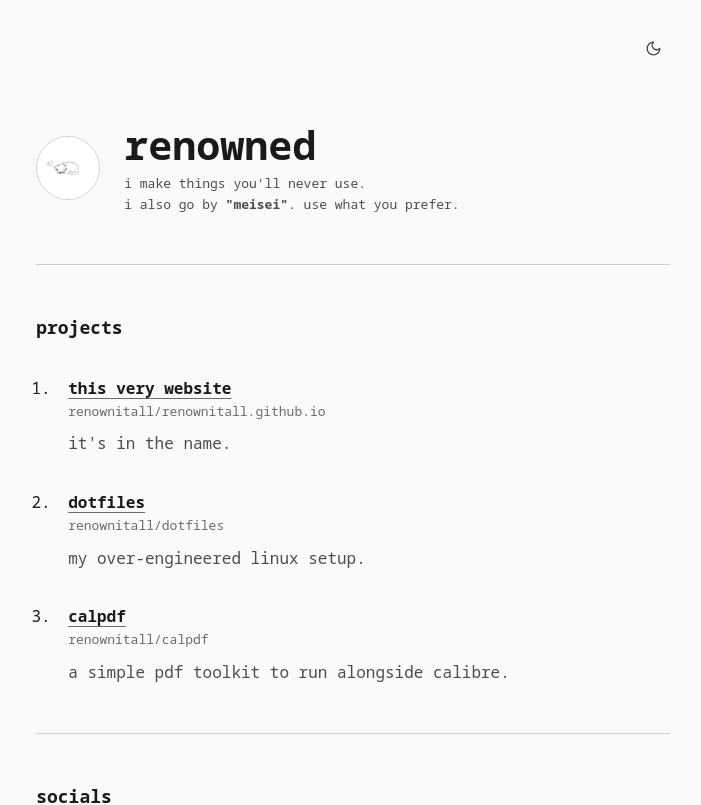
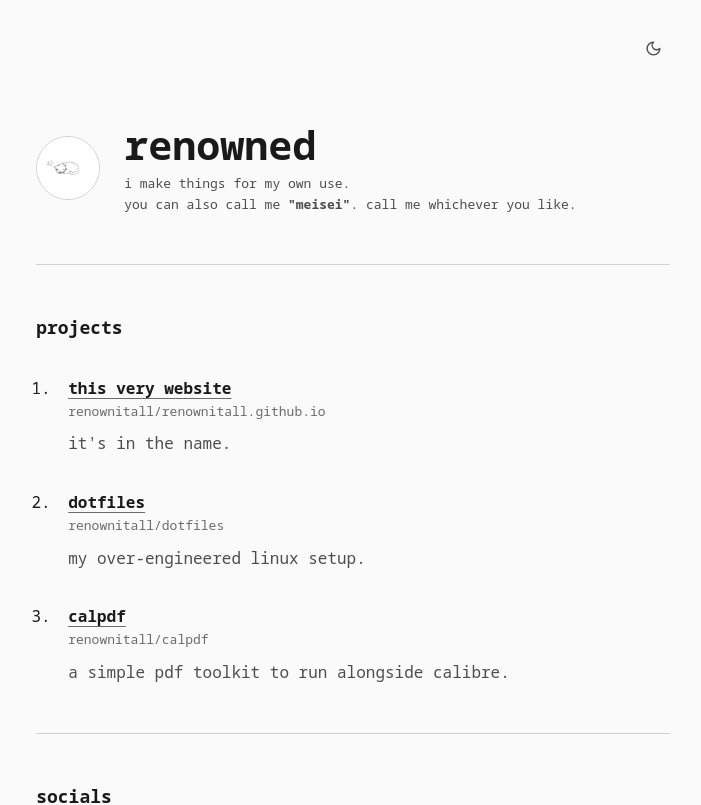
Before and after one commit to renownitall/renownitall.github.io, a Svelte app: page / in a window 1280 px wide. Shown: the top 805 px of the page, without its empty margins (287-988 px from the left). Built offline with nearby package versions, Linux system fonts and the light colour scheme.

Commit message:
chore: refine tagline and piano hobby

```diff
--- a/src/App.svelte
+++ b/src/App.svelte
@@ -6,8 +6,8 @@
 
   // --- Editable Content ---
   const pseudonym = 'renowned'
-  const tagline = `i make things you\'ll never use.
-<br>i also go by <strong>\"meisei\"</strong>. use what you prefer.
+  const tagline = `i make things for my own use.
+<br>you can also call me <strong>\"meisei\"</strong>. call me whichever you like.
 `
 
   const sectionOrder = ['home', 'projects', 'socials', 'hobbies']
@@ -57,7 +57,7 @@
   const socialsListStyle = 'plain'
 
   const hobbies = [
-    { name: 'playing (the) piano', subtext: '...only when i have the time to.' },
+    { name: 'playing the piano', subtext: '...only when i have the time to.' },
     { name: 'running', subtext: 'short distances.'},
     { name: 'reading fiction', subtext: 'a chapter before bed.' },
   ]
```
